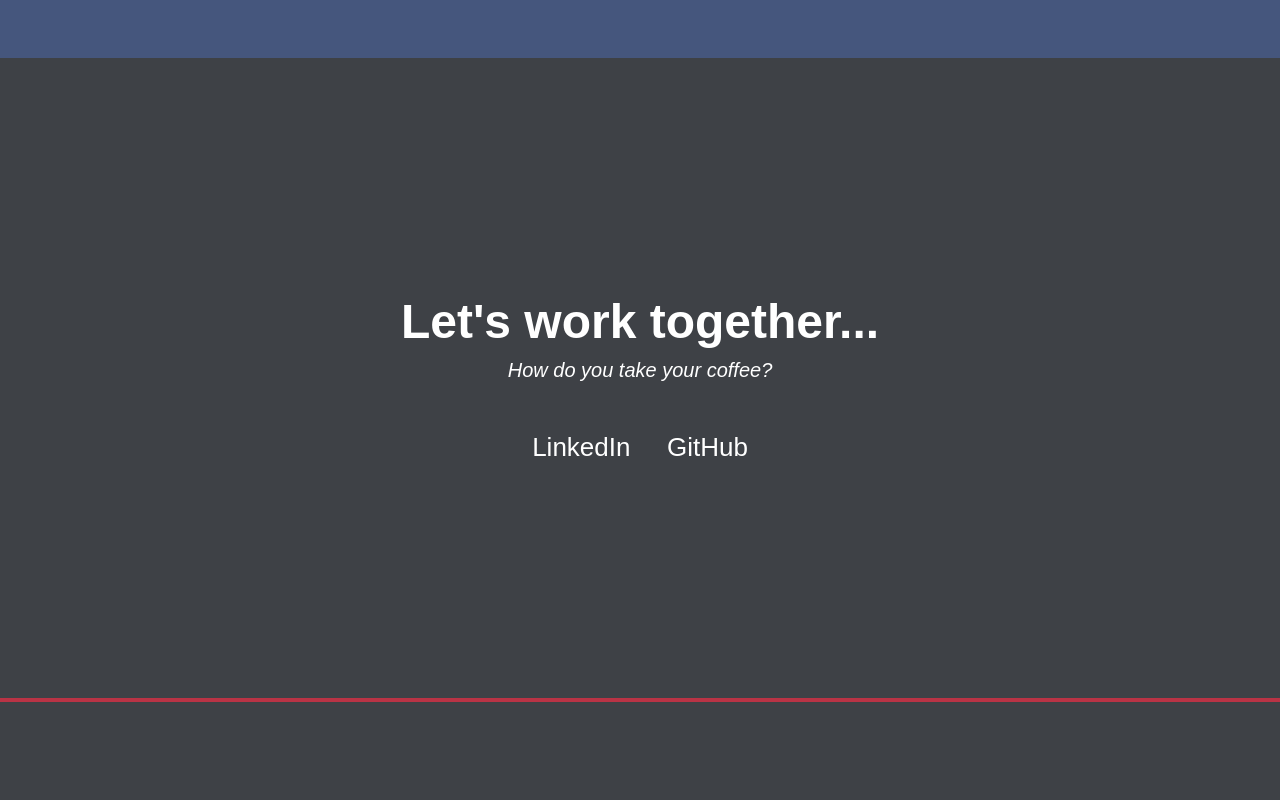
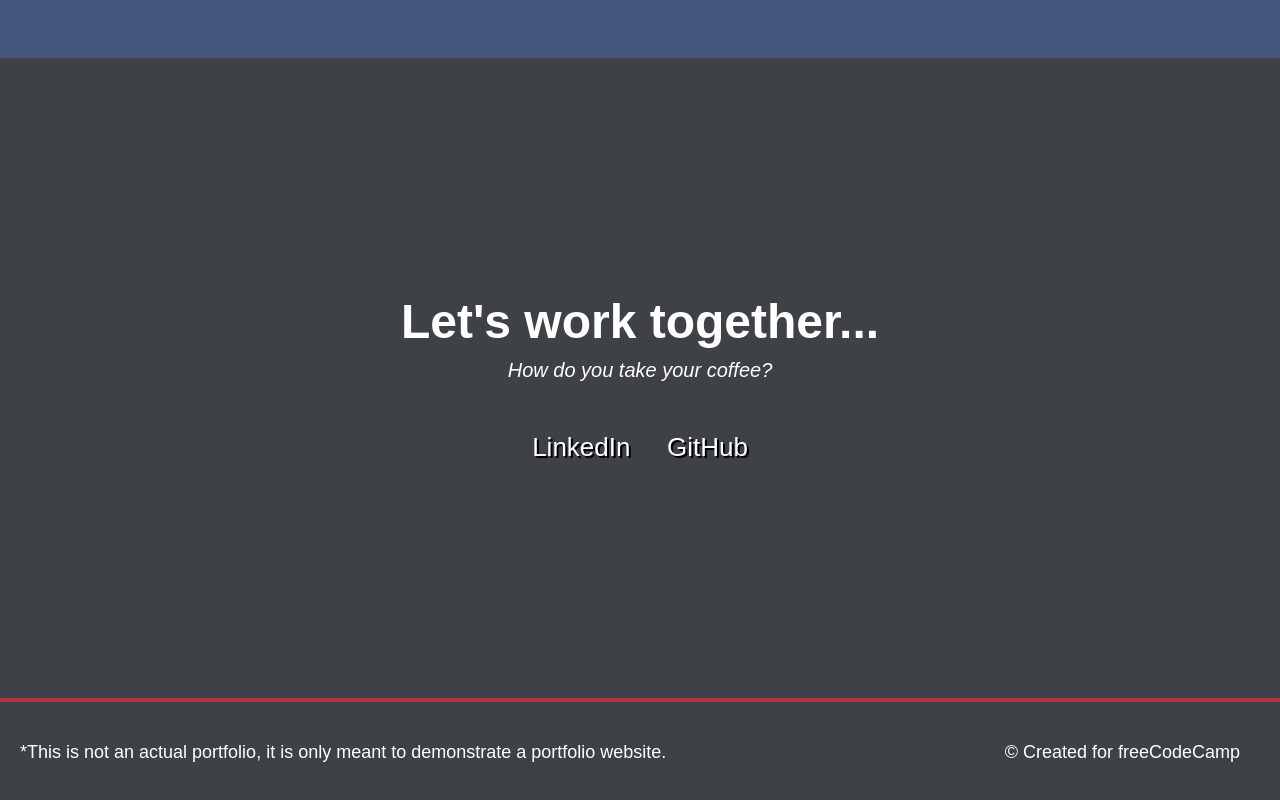
Before and after one commit to Aftex2/freeCodeCamp-RWDC, a plain HTML site: page Portfolio-Page/index.html in a window 1280 px wide. Shown: the part 2092-2892 px from the top of the page. Drawn offline with Linux system fonts and the light colour scheme.

Commit message:
Added footer text

```diff
--- a/Portfolio-Page/index.html
+++ b/Portfolio-Page/index.html
@@ -66,7 +66,8 @@
         </div>
 
         <footer>
-
+            <p class="disclaimer footer-text">*This is not an actual portfolio, it is only meant to demonstrate a portfolio website.</p>
+            <p class="copyright footer-text">© Created for freeCodeCamp </p>
         </footer>
     </body>
 </html>
--- a/Portfolio-Page/styles.css
+++ b/Portfolio-Page/styles.css
@@ -177,6 +177,7 @@ html {
     color: var(--white-text);
     font-size: 26px;
     margin: 0 1rem;
+    text-shadow: 2px 2px black;
 }
 
 .contact-texts a:hover {
@@ -189,4 +190,17 @@ footer {
     background-color: var(--main-background-color);
     height: 110px;
     border-top: 4px solid var(--red-accent);
+    padding: 2.5rem;
+    text-align: right;
 }
+
+.footer-text {
+    font-size: 18px;
+    color: var(--white-text);
+    display: inline;
+}
+
+.disclaimer {
+    position: absolute;
+    left: 20px;
+}
```
